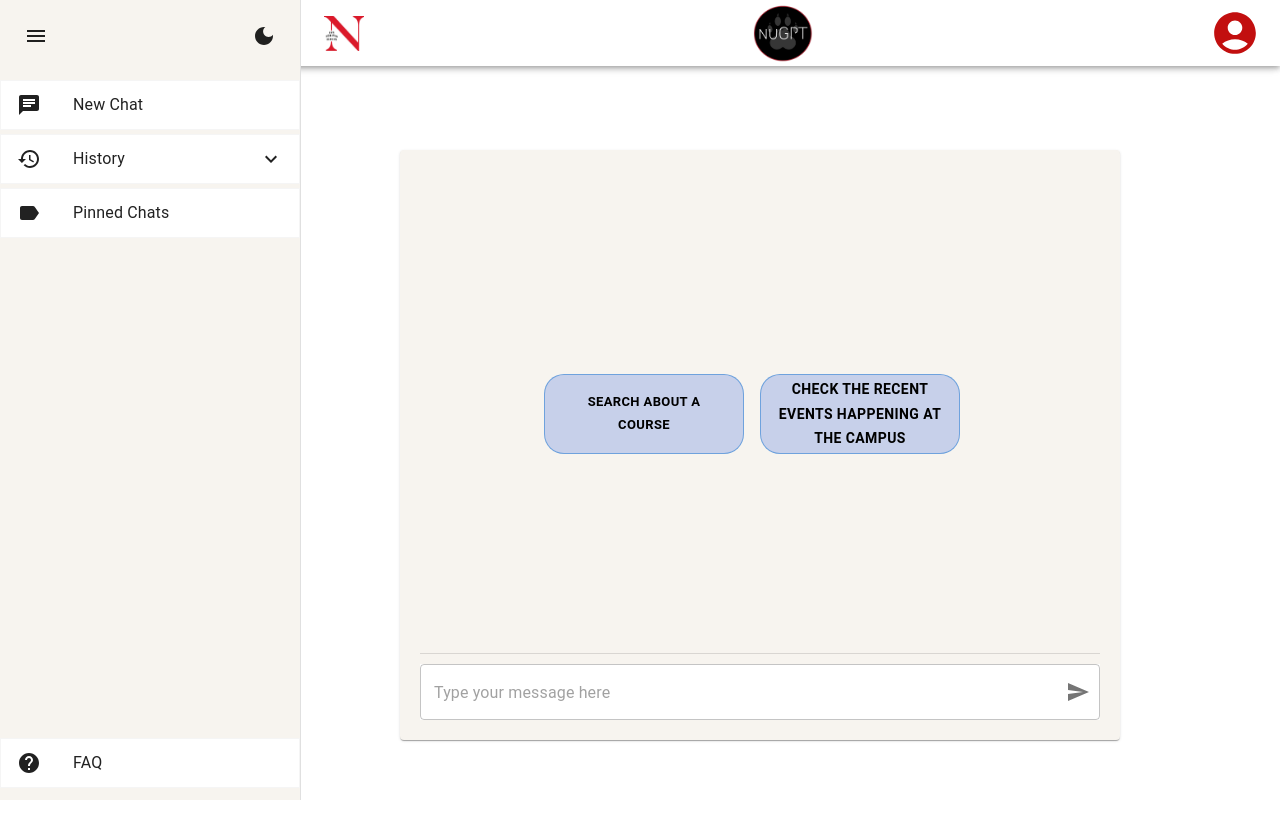
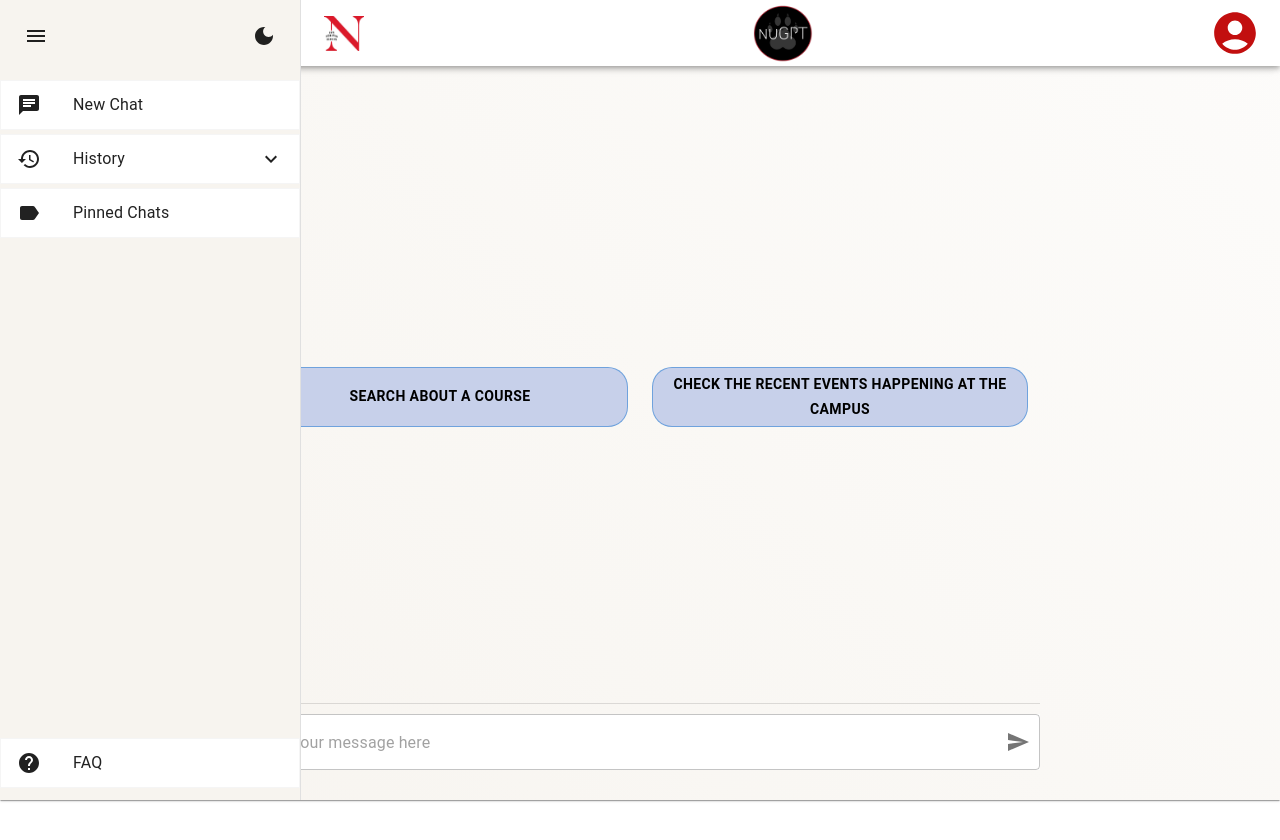
Before and after one commit to gayatridt/nuGPT, a React (Vite) app: page /Chat in a window 1280 px wide. Shown: the top 840 px of the page. Built offline with nearby package versions, Linux system fonts and the light colour scheme.

Commit message:
Changes: Full chat screen and fixing text alignment

```diff
--- a/src/Pages/ChatTexts.jsx
+++ b/src/Pages/ChatTexts.jsx
@@ -1,6 +1,5 @@
 import React, { useState, useEffect } from "react";
 import {
-  Container,
   TextField,
   IconButton,
   ListItemText,
@@ -9,6 +8,7 @@ import {
   InputAdornment,
   Grid,
   Button,
+  useMediaQuery,
 } from "@mui/material";
 import {
   VolumeUp,
@@ -18,7 +18,7 @@ import {
   Replay,
   Send,
 } from "@mui/icons-material";
-import { createTheme, ThemeProvider } from "@mui/material/styles";
+import { createTheme, ThemeProvider, useTheme } from "@mui/material/styles";
 import { CircularProgress } from "@mui/material";
 import useApi from "../Services/api";
 
@@ -56,6 +56,9 @@ function ChatTexts({
   const [input, setInput] = useState("");
   const [thumbs, setThumbs] = useState({});
   const { fetchAnswer, isLoading } = useApi();
+  const theme = useTheme();
+  const isSmallScreen = useMediaQuery(theme.breakpoints.down('sm'));
+  const isMediumScreen = useMediaQuery(theme.breakpoints.between('sm', 'md'));
 
   useEffect(() => {
     if (chatInstance) {
@@ -65,7 +68,7 @@ function ChatTexts({
 
   const handleKeyPress = (event) => {
     if (event.key === "Enter" && !event.shiftKey) {
-      event.preventDefault(); // Prevents default action of adding a new line
+      event.preventDefault();
       handleSend();
     }
   };
@@ -79,7 +82,6 @@ function ChatTexts({
       setInput("");
 
       try {
-        // Call the API
         const response = await fetchAnswer(text);
         if (response) {
           const answerMessage = {
@@ -92,7 +94,6 @@ function ChatTexts({
         }
       } catch (error) {
         console.error("Error fetching answer:", error);
-        // Optionally, you can add error handling here, such as displaying an error message to the user
       }
     }
   };
@@ -131,94 +132,121 @@ function ChatTexts({
 
   return (
     <ThemeProvider theme={darkMode ? darkTheme : lightTheme}>
-      <Container maxWidth="xl">
       <Paper
         sx={(theme) => ({
-            padding: "20px",
-            display: "flex",
-            flexDirection: "column",
-            backgroundColor: "background.default",
-            color: "text.primary",
-            overflow: "auto",
+          display: 'flex',
+          flexDirection: 'column',
+          backgroundColor: 'background.default',
+          color: 'text.primary',
+          overflow: 'hidden',
+          position: 'fixed',
+          top: 0,
+          left: 0,
+          right: 0,
+          bottom: 0,
+          width: '100vw',
+          height: '100vh',
+          margin: 0,
+          padding: 0,
+          borderRadius: 0,
+          '&::before': {
+            content: '""',
+            position: 'absolute',
+            top: 0,
+            left: 0,
+            right: 0,
+            bottom: 0,
+            background: `linear-gradient(45deg, ${theme.palette.background.default}, ${theme.palette.background.paper})`,
+            opacity: 0.7,
+            zIndex: -1,
+          },
+        })}
+      >
+        <Box
+          sx={(theme) => ({
+            display: 'flex',
+            flexDirection: 'column',
+            height: '100%',
+            padding: '20px',
+            maxWidth: '800px',
+            margin: '0 auto',
+            width: '100%',
             [theme.breakpoints.down("sm")]: {
-              // Mobile phones
-              width: "100%",
-              height: "calc(100vh - 200px)",
-              margin: 0,
-              position: "static",
+              height: 'calc(100vh - 80px)', // Adjusted for header
+              padding: '10px',
+              marginTop: '80px', // Space for header
             },
             [theme.breakpoints.between("sm", "md")]: {
-              // Tablets
-              width: "100%",
-              height: "calc(100vh - 200px)",
-              margin: "0 auto",
-              position: "static",
+              height: 'calc(100vh - 100px)', // Adjusted for header
+              padding: '15px',
+              marginTop: '100px', // Space for header
             },
             [theme.breakpoints.up("md")]: {
-              // Desktops
-              width: "calc(100% - 600px)",
-              height: "calc(100vh - 250px)",
-              marginLeft: "400px",
-              marginRight: "200px",
-              maxWidth: "1200px",
-              position: "fixed",
-              top: "150px",
-              left: 0,
-              right: 0,
+              height: 'calc(100vh - 120px)', // Adjusted for header
+              marginTop: '70px', // Space for header
             },
           })}
         >
           {chatInstance.messages.length === 0 ? (
-            <Grid
-              container
-              spacing={2}
-              justifyContent="center"
-              alignItems="center"
-              style={{ height: "100%", marginTop: "20px" }}
+              <Box
+                sx={{
+                  display: 'flex',
+                  flexDirection: 'column',
+                  justifyContent: 'center',
+                  alignItems: 'center',
+                  height: '100%',
+                  width: '100%',
+                  padding: isSmallScreen ? '20px 0' : '0',
+                }}
               >
                 <Grid
                   container
-                spacing={2}
+                  spacing={isSmallScreen ? 2 : 3}
+                  direction="row"
                   justifyContent="center"
                   alignItems="center"
+                  style={{ width: '100%' }}
                 >
-                <Grid item>
+                  <Grid item xs={12} style={{ width: '100%', maxWidth: '400px' }}>
                     <Button
+                      fullWidth
                       variant="outlined"
                       sx={{
                         color: "black",
                         borderRadius: "20px",
                         backgroundColor: "#C7D0EA",
                         borderColor: "grey",
-                      width: "200px",
-                      height: "80px",
-                      fontSize: "small",
+                        height: "60px",
+                        fontSize: isSmallScreen ? "12px" : "14px",
                         fontWeight: "600",
                         "&:hover": {
                           backgroundColor: "#3F465C",
                           color: "white",
                         },
+                        width: isSmallScreen ? "95%" : "100%",
                       }}
                       onClick={() => handlePromptClick("Search about a course")}
                     >
                       Search about a course
                     </Button>
                   </Grid>
-                <Grid item>
+                  <Grid item xs={12} style={{ width: '100%', maxWidth: '400px' }}>
                     <Button
+                      fullWidth
                       variant="outlined"
                       sx={{
                         color: "black",
                         borderRadius: "20px",
                         backgroundColor: "#C7D0EA",
                         borderColor: "grey",
-                      width: "200px",
-                      height: "80px",
+                        height: "60px",
+                        fontSize: isSmallScreen ? "12px" : "14px",
                         fontWeight: "600",
                         "&:hover": {
                           backgroundColor: "#3F465C",
                           color: "white",
                         },
+                        width: isSmallScreen ? "95%" : "100%",
                       }}
                       onClick={() =>
                         handlePromptClick(
@@ -230,13 +258,13 @@ function ChatTexts({
                     </Button>
                   </Grid>
                 </Grid>
-            </Grid>
+              </Box>
             ) : (
             <Box
               sx={{
                 flexGrow: 1,
-                overflowY: "auto",
-                height: isMobile ? "auto" : "calc(100% - 60px)", // Adjust based on your input field height
+                overflowY: 'auto',
+                marginBottom: '15px',
               }}
             >
               {chatInstance.messages.map((message, index) => (
@@ -275,6 +303,14 @@ function ChatTexts({
                     <ListItemText
                       primary={message.text}
                       secondary={message.regenerated ? "Regenerated" : null}
+                      sx={{
+                        '& .MuiListItemText-primary': {
+                          textAlign: 'left',
+                        },
+                        '& .MuiListItemText-secondary': {
+                          textAlign: 'left',
+                        },
+                      }}
                     />
                     {message.type === "answer" && (
                       <Box
@@ -329,12 +365,12 @@ function ChatTexts({
           )}
           <Box
             sx={{
-              display: "flex",
-              alignItems: "center",
-              marginTop: "15px",
-              paddingTop: "10px",
-              borderTop: "1px solid",
-              borderTopColor: "divider",
+              display: 'flex',
+              alignItems: 'center',
+              paddingTop: '10px',
+              borderTop: '1px solid',
+              borderTopColor: 'divider',
+              width: '100%',
             }}
           >
             <TextField
@@ -353,7 +389,7 @@ function ChatTexts({
                       edge="end"
                       aria-label="send"
                       onClick={() => handleSend()}
-                      disabled={isLoading} // Disable button while loading
+                      disabled={isLoading}
                     >
                       {isLoading ? <CircularProgress size={24} /> : <Send />}
                     </IconButton>
@@ -363,11 +399,28 @@ function ChatTexts({
               sx={{
                 backgroundColor: "background.paper",
                 color: "text.primary",
+                '& .MuiOutlinedInput-root': {
+                  '& fieldset': {
+                    borderColor: 'rgba(0, 0, 0, 0.23)',
+                  },
+                  '&:hover fieldset': {
+                    borderColor: 'rgba(0, 0, 0, 0.23)',
+                  },
+                  '&.Mui-focused fieldset': {
+                    borderColor: 'primary.main',
+                  },
+                },
+                '& .MuiInputBase-input': {
+                  overflow: 'auto',
+                  maxHeight: isSmallScreen ? '40px' : '60px',
+                  fontSize: isSmallScreen ? '14px' : '16px',
+                },
+                width: isSmallScreen ? "95%" : "100%",
               }}
             />
           </Box>
+        </Box>
       </Paper>
-      </Container>
     </ThemeProvider>
   );
 }
```
Lines whose indentation alone changed are shown as unchanged.
